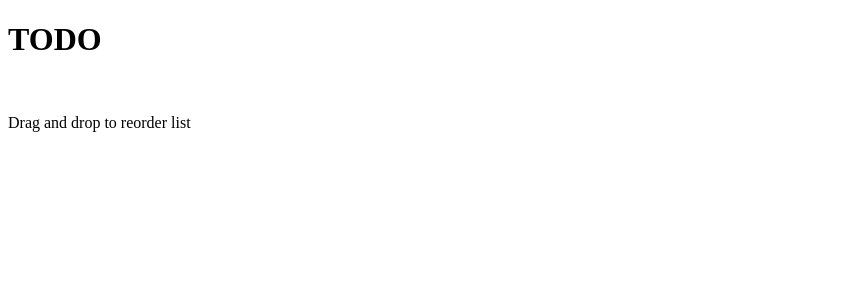
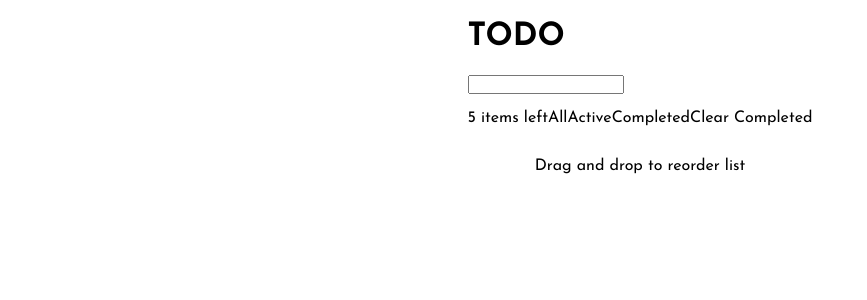
Before and after one commit to VasuBeachoo/todo-list-app, a JavaScript app: page / in a window 1280 px wide. Shown: the top 300 px of the page, without its empty margins (0-867 px from the left). Built offline with nearby package versions, Linux system fonts and the light colour scheme.

Commit message:
Style todo list desktop layout

```diff
--- a/public/index.html
+++ b/public/index.html
@@ -4,6 +4,12 @@
     <meta charset="UTF-8" />
     <meta http-equiv="X-UA-Compatible" content="IE=edge" />
     <meta name="viewport" content="width=device-width, initial-scale=1.0" />
+    <link rel="preconnect" href="https://fonts.googleapis.com" />
+    <link rel="preconnect" href="https://fonts.gstatic.com" crossorigin />
+    <link
+      href="https://fonts.googleapis.com/css2?family=Josefin+Sans:wght@400;700&display=swap"
+      rel="stylesheet"
+    />
     <title>Todo List App</title>
   </head>
   <body>
--- a/src/App.js
+++ b/src/App.js
@@ -1,11 +1,19 @@
 import styled from "styled-components";
+import GlobalStyle from "./GlobalStyle";
 import TodoList from "./components/TodoList";
 
-const AppContainer = styled.div``;
+const AppContainer = styled.div`
+  display: flex;
+  flex-direction: column;
+  justify-content: flex-start;
+  align-items: center;
+  min-height: 100vh;
+`;
 
 const App = () => {
   return (
     <AppContainer>
+      <GlobalStyle />
       <TodoList />
     </AppContainer>
   );
--- /dev/null
+++ b/src/GlobalStyle.js
@@ -0,0 +1,36 @@
+import { createGlobalStyle } from "styled-components";
+
+const styled = { createGlobalStyle };
+
+const GlobalStyle = styled.createGlobalStyle`
+  :root {
+    --Bright-Blue: hsl(220, 98%, 61%);
+    --Check-Bg-Cyan: hsl(192, 100%, 67%);
+    --Check-Bg-Violet: hsl(280, 87%, 65%);
+
+    --Very-Light-Gray: hsl(0, 0%, 98%);
+    --Very-Light-Grayish-Blue: hsl(236, 33%, 92%);
+    --Light-Grayish-Blue: hsl(233, 11%, 84%);
+    --Dark-Grayish-Blue: hsl(236, 9%, 61%);
+    --Very-Dark-Grayish-Blue-1: hsl(235, 19%, 35%);
+
+    --Very-Dark-Blue: hsl(235, 21%, 11%);
+    --Very-Dark-Desaturated-Blue: hsl(235, 24%, 19%);
+    --Light-Grayish-Blue-Dark: hsl(234, 39%, 85%);
+    --Light-Grayish-Blue-Hover: hsl(236, 33%, 92%);
+    --Dark-Grayish-Blue-Dark: hsl(234, 11%, 52%);
+    --Very-Dark-Grayish-Blue-2: hsl(233, 14%, 35%);
+    --Very-Dark-Grayish-Blue-3: hsl(237, 14%, 26%);
+  }
+
+  * {
+    box-sizing: border-box;
+    font-family: "Josefin Sans", sans-serif;
+  }
+
+  body {
+    margin: 0;
+  }
+`;
+
+export default GlobalStyle;
--- /dev/null
+++ b/src/components/CheckCircle.js
@@ -0,0 +1,20 @@
+import styled from "styled-components";
+
+export const CheckIcon = styled.img``;
+
+export const CircleBox = styled.div`
+  display: flex;
+  flex-direction: column;
+  justify-content: center;
+  align-items: center;
+`;
+
+const CheckCircle = ({ className }) => {
+  return (
+    <CircleBox className={className}>
+      <CheckIcon />
+    </CircleBox>
+  );
+};
+
+export default CheckCircle;
--- /dev/null
+++ b/src/components/ListFilters.js
@@ -0,0 +1,22 @@
+import styled from "styled-components";
+
+export const FilterOption = styled.p``;
+
+export const FiltersBox = styled.div`
+  display: flex;
+  flex-direction: row;
+  justify-content: space-between;
+  align-items: center;
+`;
+
+const ListFilters = ({ className }) => {
+  return (
+    <FiltersBox className={className}>
+      <FilterOption>All</FilterOption>
+      <FilterOption>Active</FilterOption>
+      <FilterOption>Completed</FilterOption>
+    </FiltersBox>
+  );
+};
+
+export default ListFilters;
--- /dev/null
+++ b/src/components/ListFooter.js
@@ -0,0 +1,26 @@
+import styled from "styled-components";
+import ListFilters from "./ListFilters";
+
+export const ClearBtn = styled.p``;
+
+export const ItemsLeft = styled.p``;
+
+export const FooterBox = styled.div`
+  display: flex;
+  flex-direction: row;
+  justify-content: flex-start;
+  align-items: center;
+  width: 100%;
+`;
+
+const ListFooter = ({ className }) => {
+  return (
+    <FooterBox className={className}>
+      <ItemsLeft>5 items left</ItemsLeft>
+      <ListFilters />
+      <ClearBtn>Clear Completed</ClearBtn>
+    </FooterBox>
+  );
+};
+
+export default ListFooter;
--- /dev/null
+++ b/src/components/ListInput.js
@@ -0,0 +1,23 @@
+import styled from "styled-components";
+import CheckCircle from "./CheckCircle";
+
+export const TodoInput = styled.input.attrs({ type: "text" })``;
+
+export const InputBox = styled.div`
+  display: flex;
+  flex-direction: row;
+  justify-content: flex-start;
+  align-items: center;
+  width: 100%;
+`;
+
+const ListInput = ({ className }) => {
+  return (
+    <InputBox className={className}>
+      <CheckCircle />
+      <TodoInput />
+    </InputBox>
+  );
+};
+
+export default ListInput;
--- a/src/components/TodoList.js
+++ b/src/components/TodoList.js
@@ -1,18 +1,35 @@
 import styled from "styled-components";
+import ListInput from "./ListInput";
+import ListFooter from "./ListFooter";
 
 export const HintText = styled.p``;
 
-export const FooterBox = styled.div``;
-
-export const ListItems = styled.div``;
+export const ListItems = styled.div`
+  display: flex;
+  flex-direction: column;
+  justify-content: flex-start;
+  align-items: center;
+  width: 100%;
+`;
 
 export const ThemeIcon = styled.img``;
 
 export const Title = styled.h1``;
 
-export const HeaderBox = styled.div``;
+export const HeaderBox = styled.div`
+  display: flex;
+  flex-direction: row;
+  justify-content: space-between;
+  align-items: center;
+  width: 100%;
+`;
 
-export const ListBox = styled.div``;
+export const ListBox = styled.div`
+  display: flex;
+  flex-direction: column;
+  justify-content: flex-start;
+  align-items: center;
+`;
 
 const TodoList = ({ className }) => {
   return (
@@ -21,8 +38,9 @@ const TodoList = ({ className }) => {
         <Title>TODO</Title>
         <ThemeIcon />
       </HeaderBox>
+      <ListInput />
       <ListItems></ListItems>
-      <FooterBox></FooterBox>
+      <ListFooter />
       <HintText>Drag and drop to reorder list</HintText>
     </ListBox>
   );
```
Also changed, not shown: src/components/ListItem.js (added, +30 -0 lines).
